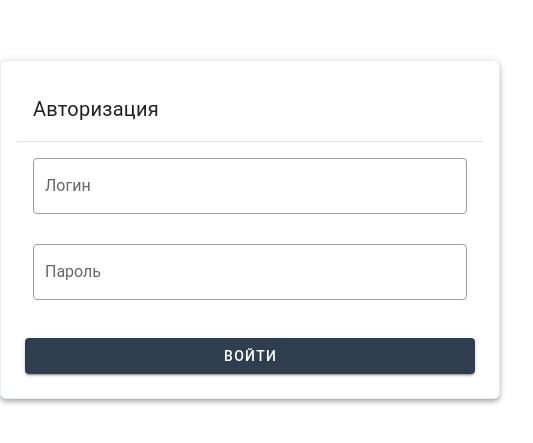
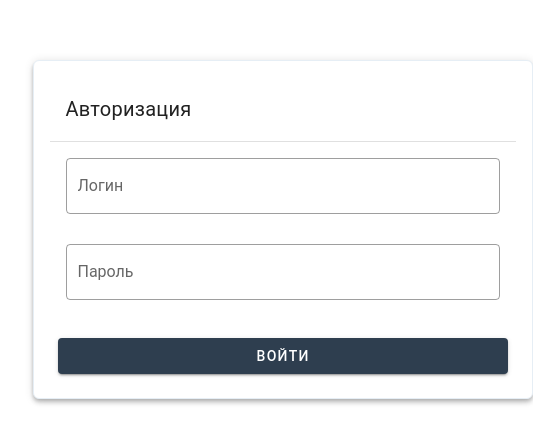
Before and after one commit to DK-Kami/SalleOfRoom, a Vue app: page /login in a window 390 px wide. Shown: the part 193-636 px from the top of the page, 533 px wide, since content can reach past the window. Built offline with nearby package versions, Linux system fonts and the light colour scheme; a small style sheet from the web is missing.

Commit message:
Фиксы и адаптивность

```diff
--- a/src/App.vue
+++ b/src/App.vue
@@ -60,7 +60,7 @@ import TheMenu from '@/components/layout/TheMenu';
 const menu = [
   { title: 'Персонал',      path: '/users',           icon: 'mdi-account-group' },
   { title: 'Контр-агенты',  path: '/counterparties',  icon: 'mdi-file-document' },
-  { title: 'Недвижимость',  path: '/realty',          icon: 'mdi-home-city'     },
+  { title: 'Недвижимость',  path: '/realties',        icon: 'mdi-home-city'     },
 ];
 
 export default {
--- a/src/views/Counterparties/CounterpartiesList/CounterpartiesTable.vue
+++ b/src/views/Counterparties/CounterpartiesList/CounterpartiesTable.vue
@@ -94,12 +94,6 @@ export default {
 
       this.timer = setTimeout(this.loadCounterparties, 500);
     },
-
-    russRole(role) {
-      if (role.toLowerCase() === 'admin') return 'Администратор';
-      if (role.toLowerCase() === 'rieltor') return 'Риелтор';
-      return '';
-    }
   },
 
   watch: {
--- a/src/views/Login/index.vue
+++ b/src/views/Login/index.vue
@@ -4,7 +4,7 @@
     align-center
     fill-height
   >
-    <v-flex shrink>
+    <v-flex xs10 md7 lg5 xl4>
       <form-base
         title="Авторизация"
         elevation="4"
```
